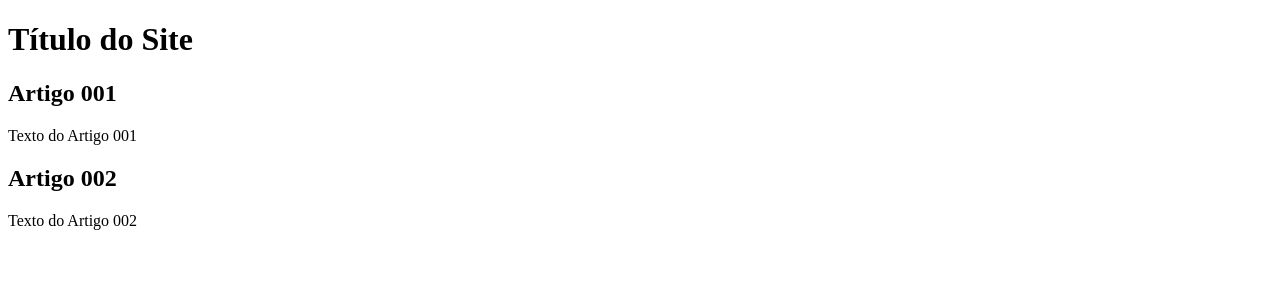
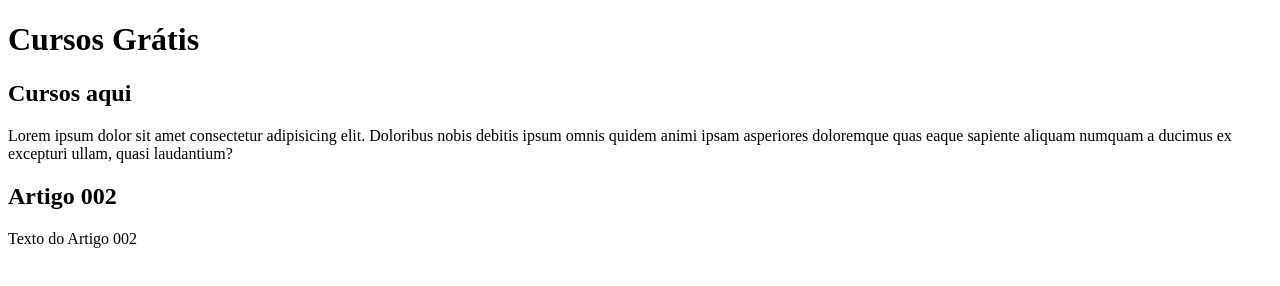
Before and after one commit to pedroocardoso/Projeto-site, a plain HTML site: page index.html in a window 1280 px wide. Drawn offline with Linux system fonts and the light colour scheme.

Commit message:
Comecei a escrever o conteúdo

```diff
--- a/index.html
+++ b/index.html
@@ -9,11 +9,11 @@
 <body>
     <main>
         <header>
-            <h1>Título do Site</h1>
+            <h1>Cursos Grátis</h1>
         </header>
         <article>
-            <h2>Artigo 001</h2>
-            <p>Texto do Artigo 001</p>
+            <h2>Cursos aqui</h2>
+            <p>Lorem ipsum dolor sit amet consectetur adipisicing elit. Doloribus nobis debitis ipsum omnis quidem animi ipsam asperiores doloremque quas eaque sapiente aliquam numquam a ducimus ex excepturi ullam, quasi laudantium?</p>
         </article>
 
         <article>
```
